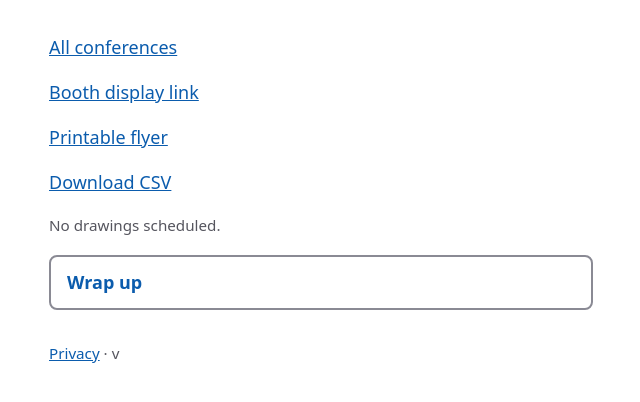
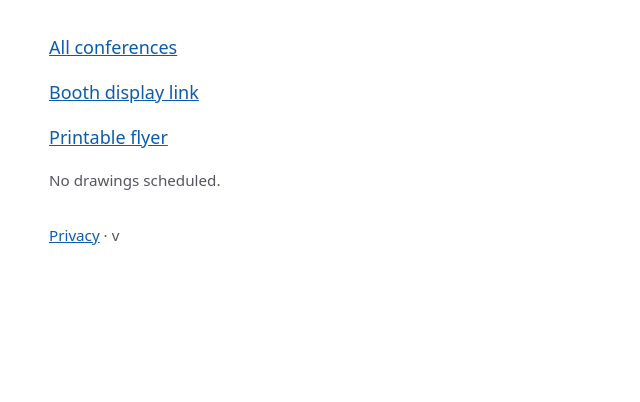
Before and after one commit to reuven/conference-drawing, a Django app: template src/conference_drawing/raffle/templates/raffle/booth/conference.html in a window 1280 px wide. Shown: the top 402 px of the page, without its empty margins (319-959 px from the left). Run offline with Django 3.2, Linux system fonts and the light colour scheme; the template is opened without the code that fills it, so the values that code supplies are empty.

Commit message:
Conference page hides owner controls from helpers
Co-Authored-By: Claude Opus 5.5 <noreply@anthropic.com>

```diff
--- a/src/conference_drawing/raffle/templates/raffle/booth/conference.html
+++ b/src/conference_drawing/raffle/templates/raffle/booth/conference.html
@@ -5,9 +5,9 @@
 <h1>{{ conference.name }}</h1>
 <p><a href="{% url 'display' conference.display_token %}">Booth display link</a></p>
 <p><a href="{% url 'booth-flyer' conference.slug %}">Printable flyer</a></p>
-<p><a href="{% url 'booth-export' conference.slug %}">Download CSV</a></p>
+{% if is_owner %}<p><a href="{% url 'booth-export' conference.slug %}">Download CSV</a></p>{% endif %}
 {% for message in messages %}<p class="note" role="status">{{ message }}</p>{% endfor %}
-{% if drip_on %}
+{% if is_owner and drip_on %}
 <form method="post" action="{% url 'booth-retry-failed' conference.slug %}">
   {% csrf_token %}
   <p class="note">Drip: {{ drip_pending }} pending, {{ drip_failed }} failed</p>
@@ -30,9 +30,9 @@
 {% if conference.deleted_entrant_count is not None %}
 <p class="note">Entrants deleted ({{ conference.deleted_entrant_count }})</p>
 {% else %}
-<p><a class="tap" href="{% url 'booth-delete-entrants' conference.slug %}">Delete entrants</a></p>
+{% if is_owner %}<p><a class="tap" href="{% url 'booth-delete-entrants' conference.slug %}">Delete entrants</a></p>{% endif %}
 {% endif %}
 {% else %}
-<p><a class="tap" href="{% url 'booth-wrapup' conference.slug %}">Wrap up</a></p>
+{% if is_owner %}<p><a class="tap" href="{% url 'booth-wrapup' conference.slug %}">Wrap up</a></p>{% endif %}
 {% endif %}
 {% endblock %}
```
Also changed, not shown: tests/test_booth_views.py (+16 -0 lines).
